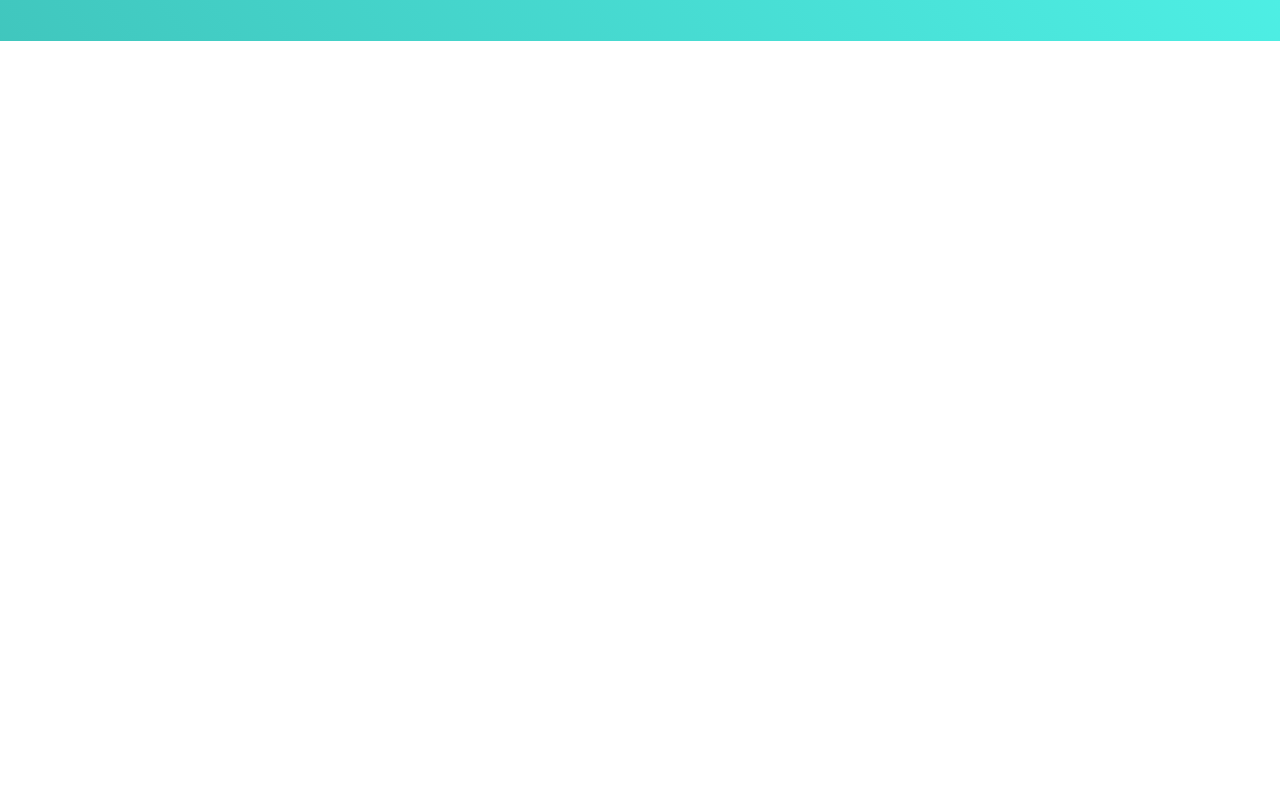
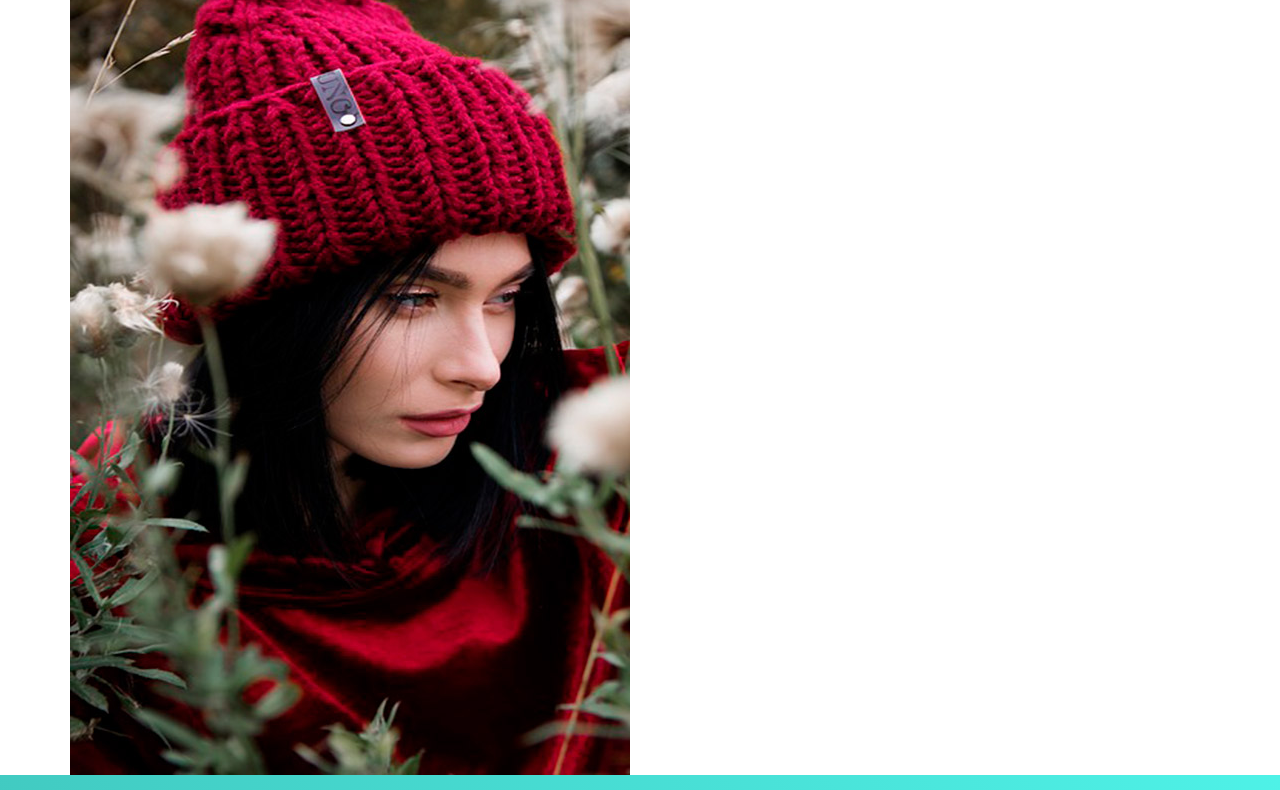
Before and after one commit to sledua/capri, a website: page app/catalog-item.html in a window 1280 px wide. Shown: the part 317-1107 px from the top of the page. Before the commit the page ends 800 px from the top, so only its background shows below. Drawn offline with Linux system fonts and the light colour scheme.

Commit message:
capri slider to details 0  v0.0.1

```diff
--- a/app/catalog-item.html
+++ b/app/catalog-item.html
@@ -59,7 +59,28 @@
     <div class="row">
 			<div class="col-md-6 col-sm-6">
 				<div class="product-img-slider-mod">
-					asda
+					<div class="product-img-slider-mod-main-list">
+						<div class="img-list">
+							<div class="img-list-trak">
+								<a class="img-list-trak-hovers" href="">
+									<img src="img/catalog/stok/2021/05/і01/b_slider0.jpg" alt="img-list-trak-hovers" class="img-responsive">
+								</a>
+								<a class="img-list-trak-hovers" href="">
+									<img src="img/catalog/stok/2021/05/і01/b_slider1.jpg" alt="img-list-trak-hovers" class="img-responsive">
+								</a>
+								<a class="img-list-trak-hovers" href="">
+									<img src="img/catalog/stok/2021/05/і01/b_slider2.jpg" alt="img-list-trak-hovers" class="img-responsive">
+								</a>
+								<a class="img-list-trak-hovers" href="">
+									<img src="img/catalog/stok/2021/05/і01/b_slider3.jpg" alt="img-list-trak-hovers" class="img-responsive">
+								</a>
+								<a class="img-list-trak-hovers" href="">
+									<img src="img/catalog/stok/2021/05/і01/b_slider4.jpg" alt="img-list-trak-hovers" class="img-responsive">
+								</a>
+							</div>
+						</div>
+					</div>
+					<div class="product-img-slider-mod-click-list"></div>
 				</div>
 			</div>
 			<div class="col-md-6 col-sm-6">
--- a/app/scss/main.scss
+++ b/app/scss/main.scss
@@ -369,4 +369,18 @@ header, footer {
 		}
 	}
 }
+.img-list {
+  position: relative;
+  display: block;
+  overflow: hidden;
+  margin: 0;
+  padding: 0;
+}
+.img-list-trak {
+	display: flex;
+  width: 4970px;
+	position: relative;
+  top: 0;
+  left: 0;
+}
 @import "media"; // Always at the end
```
Also changed, not shown: app/css/main.min.css, app/img/catalog/stok/2021/05/і01/b_slider0.jpg (added), app/img/catalog/stok/2021/05/і01/b_slider1.jpg (added), app/img/catalog/stok/2021/05/і01/b_slider2.jpg (added), app/img/catalog/stok/2021/05/і01/b_slider3.jpg (added), app/img/catalog/stok/2021/05/і01/b_slider4.jpg (added), app/img/catalog/stok/girl-2768346_960_720.jpg (added), app/img/catalog/stok/single_1a.jpg (added).
